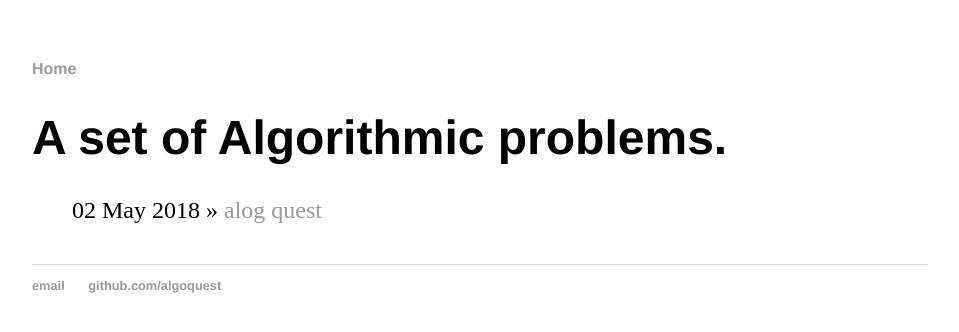
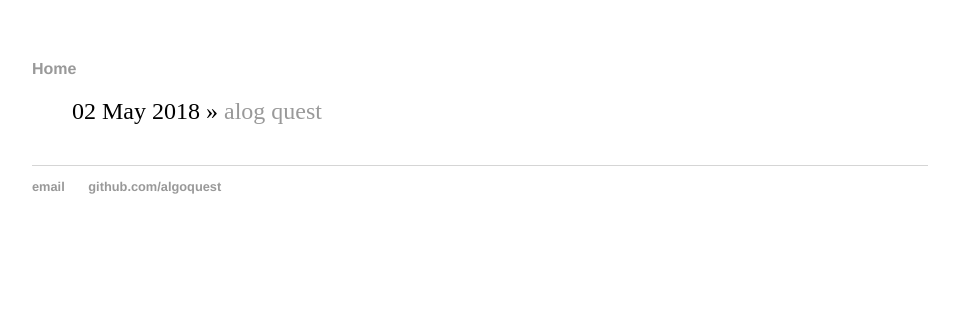
Before and after one commit to algoquest/algoquest.github.io, a Jekyll site: the page built from index.html, in a window 1280 px wide. Shown: the top 332 px of the page, without its empty margins (160-1119 px from the left). Built offline with Jekyll 4.4.1, drawn with Linux system fonts in a browser that asks for light colours.

Commit message:
Update index.html

```diff
--- a/index.html
+++ b/index.html
@@ -2,7 +2,6 @@
 layout: default
 title: Algo Quest
 ---
-	<h1>A set of Algorithmic problems. </h1>
 	<ul class="posts">
 
 	  {% for post in site.posts %}
```
